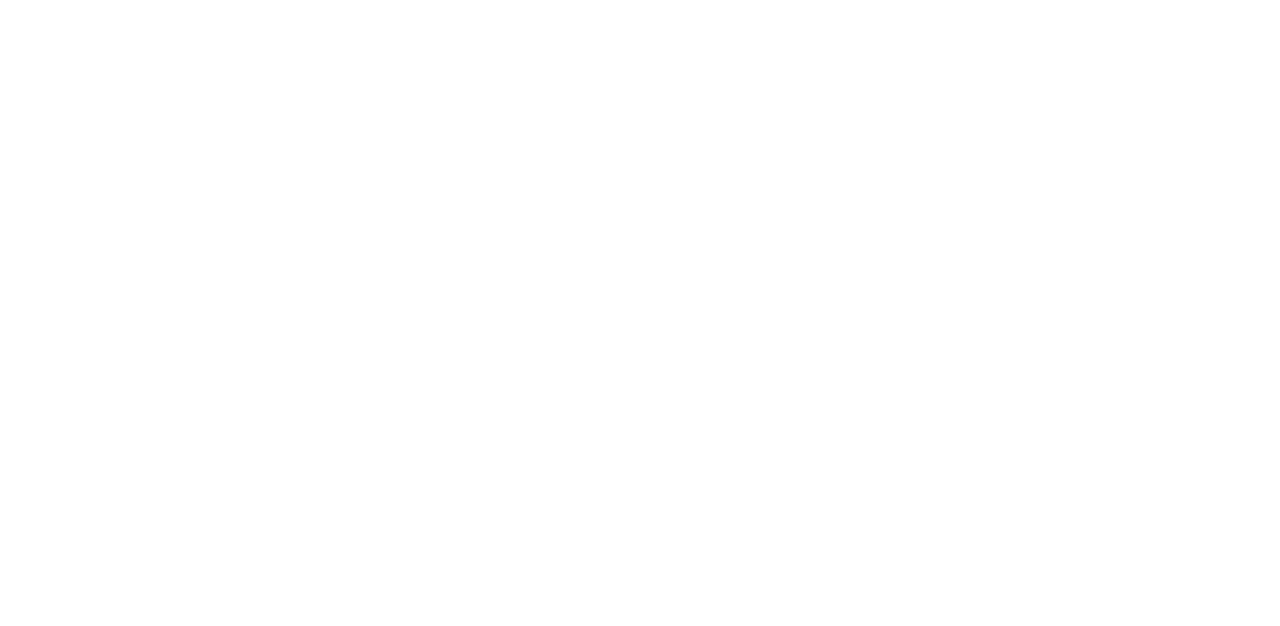
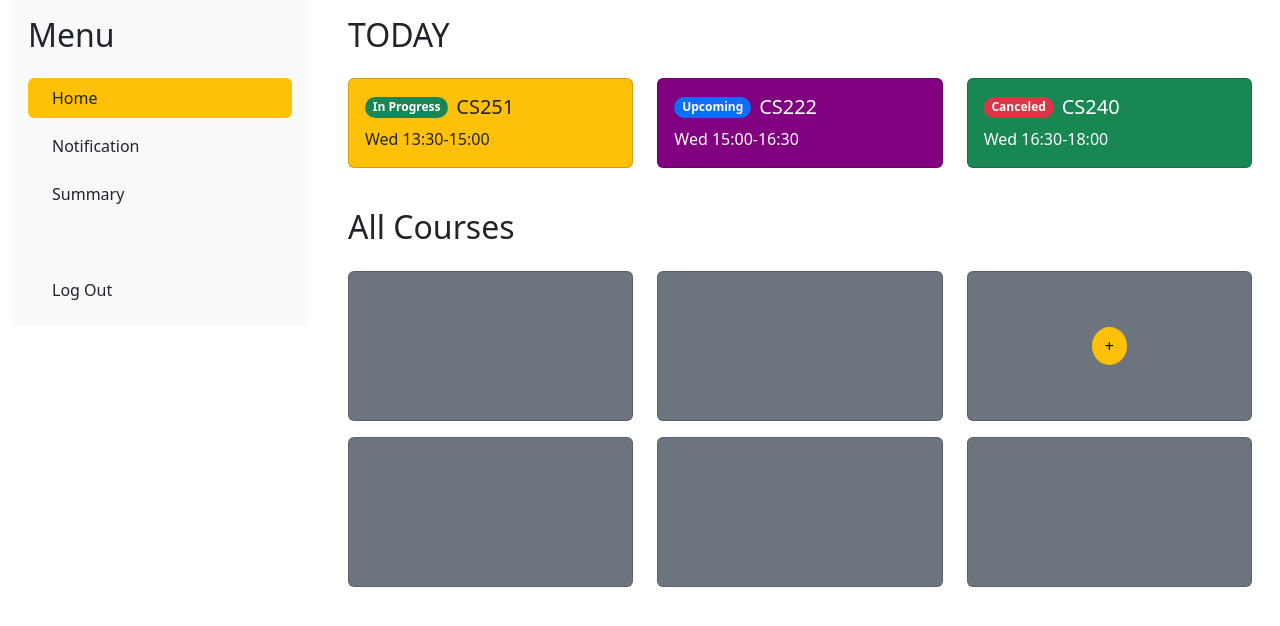
Before and after one commit to Wallisnut/Cs251-project, a Vue app in the folder frontend/: page /home in a window 1280 px wide. Before the commit this address had no page. Shown: the top 626 px of the page. Built offline with nearby package versions, Linux system fonts and the light colour scheme.

Commit message:
add newhomepage but not finish

```diff
--- a/frontend/public/home.html
+++ b/frontend/public/home.html
@@ -11,7 +11,7 @@
     <noscript>
       <strong>We're sorry but <%= htmlWebpackPlugin.options.title %> doesn't work properly without JavaScript enabled. Please enable it to continue.</strong>
     </noscript>
-    <div id="app"></div>
+    <div id="home"></div>
     <!-- built files will be auto injected -->
   </body>
 </html>
--- a/frontend/public/index.html
+++ b/frontend/public/index.html
@@ -11,7 +11,7 @@
     <noscript>
       <strong>We're sorry but <%= htmlWebpackPlugin.options.title %> doesn't work properly without JavaScript enabled. Please enable it to continue.</strong>
     </noscript>
-    <div id="home"></div>
+    <div id="app"></div>
     <!-- built files will be auto injected -->
   </body>
 </html>
--- a/frontend/src/page/Homepage.vue
+++ b/frontend/src/page/Homepage.vue
@@ -29,6 +29,7 @@
 
   <script>
   export default {
+    name: 'HomePage',
     data() {
       return {
         username: '',
--- /dev/null
+++ b/frontend/src/page/NewHomePage.vue
@@ -0,0 +1,115 @@
+<template>
+    <div class="container-fluid">
+      <div class="row">
+        <div class="col-md-3">
+          <aside class="bg-light p-3">
+            <h2 class="mb-4">Menu</h2>
+            <ul class="nav flex-column">
+              <li class="nav-item mb-2">
+                <a class="nav-link active rounded bg-warning text-dark" href="#">
+                  <i class="bi bi-house-door me-2"></i> Home
+                </a>
+              </li>
+              <li class="nav-item mb-2">
+                <a class="nav-link text-dark" href="#">
+                  <i class="bi bi-bell me-2"></i> Notification
+                </a>
+              </li>
+              <li class="nav-item mb-2">
+                <a class="nav-link text-dark" href="#">
+                  <i class="bi bi-list-ul me-2"></i> Summary
+                </a>
+              </li>
+              <li class="nav-item mt-5">
+                <a class="nav-link text-dark" href="#">
+                  <i class="bi bi-box-arrow-left me-2"></i> Log Out
+                </a>
+              </li>
+            </ul>
+          </aside>
+        </div>
+
+        <div class="col-md-9">
+          <main class="p-3">
+            <h2 class="mb-4">TODAY</h2>
+            <div class="row mb-4">
+              <div class="col-md-4 mb-3">
+                <div class="card bg-warning">
+                  <div class="card-body">
+                    <div class="d-flex align-items-center mb-2">
+                      <span class="badge rounded-pill bg-success me-2">In Progress</span>
+                      <h5 class="card-title mb-0">CS251</h5>
+                    </div>
+                    <p class="card-text">Wed 13:30-15:00</p>
+                  </div>
+                </div>
+              </div>
+              <div class="col-md-4 mb-3">
+                <div class="card bg-purple text-white">
+                  <div class="card-body">
+                    <div class="d-flex align-items-center mb-2">
+                      <span class="badge rounded-pill bg-primary me-2">Upcoming</span>
+                      <h5 class="card-title mb-0">CS222</h5>
+                    </div>
+                    <p class="card-text">Wed 15:00-16:30</p>
+                  </div>
+                </div>
+              </div>
+              <div class="col-md-4 mb-3">
+                <div class="card bg-success text-white">
+                  <div class="card-body">
+                    <div class="d-flex align-items-center mb-2">
+                      <span class="badge rounded-pill bg-danger me-2">Canceled</span>
+                      <h5 class="card-title mb-0">CS240</h5>
+                    </div>
+                    <p class="card-text">Wed 16:30-18:00</p>
+                  </div>
+                </div>
+              </div>
+            </div>
+
+            <h2 class="mb-4">All Courses</h2>
+            <div class="row">
+              <div class="col-md-4 mb-3">
+                <div class="card bg-secondary" style="height: 150px;"></div>
+              </div>
+              <div class="col-md-4 mb-3">
+                <div class="card bg-secondary" style="height: 150px;"></div>
+              </div>
+              <div class="col-md-4 mb-3">
+                <div class="card bg-secondary" style="height: 150px;">
+                  <div class="d-flex justify-content-center align-items-center h-100">
+                    <button class="btn btn-warning rounded-circle">+</button>
+                  </div>
+                </div>
+              </div>
+              <div class="col-md-4 mb-3">
+                <div class="card bg-secondary" style="height: 150px;"></div>
+              </div>
+              <div class="col-md-4 mb-3">
+                <div class="card bg-secondary" style="height: 150px;"></div>
+              </div>
+              <div class="col-md-4 mb-3">
+                <div class="card bg-secondary" style="height: 150px;"></div>
+              </div>
+            </div>
+          </main>
+        </div>
+      </div>
+    </div>
+  </template>
+
+  <script>
+  export default {
+    name: 'NewHomePage',
+    data() {
+      return {};
+    },
+  };
+  </script>
+
+  <style scoped>
+  .bg-purple {
+    background-color: purple;
+  }
+  </style>
```
Also changed, not shown: frontend/src/router.js (+5 -3 lines), frontend/src/page/home.vue (deleted). Lines whose indentation alone changed are shown as unchanged.
